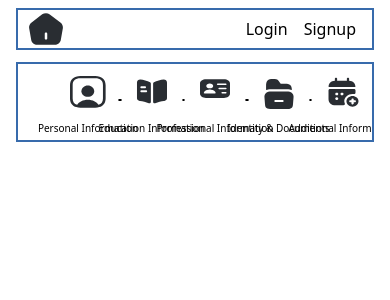
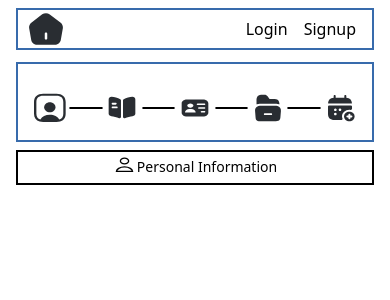
Before and after one commit to HarshJadhao-808/React_Form, a React (Vite) app in the folder Form_Data_Backend/Frontend/: page / in a window 390 px wide. Shown: the top 300 px of the page. Built offline with nearby package versions, Linux system fonts and the light colour scheme; a web font is replaced by a local one.

Commit message:
form started

```diff
--- a/Form_Data_Backend/Frontend/src/components/Form.jsx
+++ b/Form_Data_Backend/Frontend/src/components/Form.jsx
@@ -17,95 +17,111 @@ const Form = () => {
   ]
   return (
 		<div>
-			<div class=" mt-3 mx-4 h-20 border-2 border-[#386BAC] sm:mx-7 sm:h-25 sm:mt-7 flex justify-center items-center overflow-x-auto sm:overflow-x-visible">
-				{/* Professional */}
-
+			<div class=" mt-3 mx-4 h-20 border-2 border-[#386BAC] sm:mx-7 sm:h-25 sm:mt-7 flex justify-center items-center  overflow-x-auto sm:overflow-x-visible px-3 sm:px-0">
+				{/* Personal */}
 				{/* tab */}
-				<div class=" w-15 h-full flex flex-col items-center sm:w-12 sm:mx-3 ml-10  sm:ml-10">
-					<div class="border- w-9 h-[80px] sm:h-[55%] mt-1 sm:mt-3">
+				<div class=" w-15 h-full flex flex-col items-center sm:w-12 sm:mx-3 sm:ml-10 ">
+					<div class="border- sm:w-15 w-8 h-[80px] sm:h-[55%] mt-1 sm:mt-3 flex">
 						<img
 							class=" mt-2 sm:mt-1 "
 							src="../../src/assets/personal_info.svg"
 							alt=""
 						/>
 					</div>
-					<p class="text-center text-[10px] sm:text-[12px] mt-2 sm:mt-2 mb-1 sm:mb-0 whitespace-nowrap">
+					<p class="text-center hidden sm:block text-[10px] sm:text-[12px] mt-2 sm:mt-2 mb-1 sm:mb-0 whitespace-nowrap">
 						Personal Information
 					</p>
 				</div>
 				{/* bar */}
-				<div class="sm:h-[2px] border-1 w-[50px] sm:w-[147px] rounded-[1px] mb-1"></div>
+				<div class="sm:h-[2px] mt-4 sm:mt-0 border-1 w-[50px] sm:w-[147px] rounded-[1px] mb-1"></div>
 
 				{/* Educational tab */}
 
 				{/* tab */}
-				<div class=" w-15 h-full flex flex-col items-center sm:w-12 sm:mx-3  ">
-					<div class="border- w-9 h-[80px] mt-1 sm:mt-3">
+				<div class=" w-15 h-full flex flex-col items-center sm:w-12 sm:mx-3 ">
+					<div class="border- sm:w-15 w-8 h-[80px] sm:h-[55%] mt-1 sm:mt-3 flex">
 						<img
 							class=" mt-2 sm:mt-1 "
 							src="../../src/assets/educational_info.svg"
 							alt=""
 						/>
 					</div>
-					<p class="text-center text-[10px] sm:text-[12px] mt-2 sm:mt-2 mb-1 sm:mb-0 whitespace-nowrap">
+					<p class="text-center hidden sm:block text-[10px] sm:text-[12px] mt-2 sm:mt-2 mb-1 sm:mb-0 whitespace-nowrap">
 						Education Information
 					</p>
 				</div>
 				{/* bar */}
-				<div class="sm:h-[2px] border-1 w-[50px] sm:w-[147px] rounded-[1px] mb-1"></div>
+				<div class="sm:h-[2px] mt-4 sm:mt-0 border-1 w-[50px] sm:w-[147px] rounded-[1px] mb-1"></div>
 
 				{/* Professional */}
 
 				{/* tab */}
 				<div class=" w-15 h-full flex flex-col items-center sm:w-12 sm:mx-3  ">
-					<div class="border- w-9 h-[80px] mt-1 sm:mt-3">
+					<div class="border- sm:w-15 w-8 h-[80px] sm:h-[55%] mt-1 sm:mt-3 flex">
 						<img
 							class=" mt-2 sm:mt-1 "
 							src="../../src/assets/professional_info.svg"
 							alt=""
 						/>
 					</div>
-					<p class="text-center text-[10px] sm:text-[12px] mt-2 sm:mt-2 mb-1 sm:mb-0 whitespace-nowrap">
+					<p class="text-center hidden sm:block text-[10px] sm:text-[12px] mt-2 sm:mt-2 mb-1 sm:mb-0 whitespace-nowrap">
 						Professional Information
 					</p>
 				</div>
 				{/* bar */}
-				<div class="sm:h-[2px] border-1 w-[50px] sm:w-[147px] rounded-[1px] mb-1"></div>
+				<div class="sm:h-[2px] mt-4 sm:mt-0 border-1 w-[50px] sm:w-[147px] rounded-[1px] mb-1"></div>
 
 				{/* Identity */}
 
 				{/* tab */}
 				<div class=" w-15 h-full flex flex-col items-center sm:w-12 sm:mx-3  ">
-					<div class="border- w-9 h-[80px] mt-1 sm:mt-3">
+					<div class="border- sm:w-15 w-8 h-[80px] sm:h-[55%] mt-1 sm:mt-3 flex">
 						<img
 							class=" mt-2 sm:mt-1 "
 							src="../../src/assets/Identiacal_info.svg"
 							alt=""
 						/>
 					</div>
-					<p class="text-center text-[10px] sm:text-[12px] mt-2 sm:mt-2 mb-1 sm:mb-0 whitespace-nowrap">
+					<p class="text-center hidden sm:block text-[10px] sm:text-[12px] mt-2 sm:mt-2 mb-1 sm:mb-0 whitespace-nowrap">
 						Identity & Documents
 					</p>
 				</div>
 				{/* bar */}
-				<div class="sm:h-[2px] border-1 w-[50px] sm:w-[147px] rounded-[1px] mb-1"></div>
+				<div class="sm:h-[2px] mt-4 sm:mt-0 border-1 w-[50px] sm:w-[147px] rounded-[1px] mb-1"></div>
 
 				{/* Additional  */}
 
 				{/* tab */}
 				<div class=" w-15 h-full flex flex-col items-center sm:w-12 sm:mx-3  sm:mr-11 ">
-					<div class="border- w-9 h-[80px] mt-1 sm:mt-3">
+					<div class="border- sm:w-15 w-8 h-[80px] sm:h-[55%] mt-1 sm:mt-3 flex">
 						<img
 							class=" mt-2 sm:mt-1 "
 							src="../../src/assets/Additional_info.svg"
 							alt=""
 						/>
 					</div>
-					<p class="text-center text-[10px] sm:text-[12px] mt-2 sm:mt-2 mb-1 sm:mb-0 whitespace-nowrap">
+					<p class="text-center hidden sm:block text-[10px] sm:text-[12px] mt-2 sm:mt-2 mb-1 sm:mb-0 whitespace-nowrap">
 						Additional Information
 					</p>
 				</div>
 			</div>
+			{page == 0 ? (
+				<div className="border-2 sm:border-none sm:py-2 border-[#000000] mx-4 h-[35px] my-2 sm:my-8 m-auto ">
+					<div className="sm:-my-20">
+						<div className="flex align-center justify-center my-[4px]">
+							<div className="border- w-[24px] sm:w-20">
+								<img className='w-[23px]' src="../../src/assets/personal_{user}.svg" alt="" />
+							</div>
+							<h1 className="text-[14px] s m:text-[36px] font-normal sm:font-semibold ">
+								Personal Information
+							</h1>
+						</div>
+					</div>
+					<div className="none sm:block sm:border-[4px] sm:h-0  sm:border-[#292D32] sm:w-[472px] sm:m-auto"></div>
+				</div>
+			) : page == 1 ? (
+				<h1>hello 1</h1>
+			) : null}
 			{page_no[page]}
 		</div>
 	);
--- a/Form_Data_Backend/Frontend/src/components/Form_Pages/Personal_Info.jsx
+++ b/Form_Data_Backend/Frontend/src/components/Form_Pages/Personal_Info.jsx
@@ -2,8 +2,7 @@ import React from 'react'
 
 const Personal_Info = () => {
   return (
-    <div>
-
+    <div className=' '>
     </div>
   )
 }
--- a/Form_Data_Backend/Frontend/src/components/Navbar.jsx
+++ b/Form_Data_Backend/Frontend/src/components/Navbar.jsx
@@ -2,7 +2,7 @@ import React from 'react'
 import { Link } from 'react-router-dom'
 const Navbar = () => {
   return (
-		<nav class="flex justify-between px-2 mb-2 mx-4 my-2 sm:my-5 sm:mx-7 my:1 sm border-2 border-[#386BAC] sm:h-15 sm:py-2 sm:px-3">
+		<nav class="flex justify-between px-2 mb-2 mx-4 my-2 sm:my-5 sm:mx-7 my:1 border-2 border-[#386BAC] sm:h-15 sm:py-2 sm:px-3">
 			<div>
 				<Link to="/">
 					<div class="flex align-middle  h-[100%] ">
```
Also changed, not shown: Form_Data_Backend/Frontend/src/assets/personal_{user}.svg (added).
